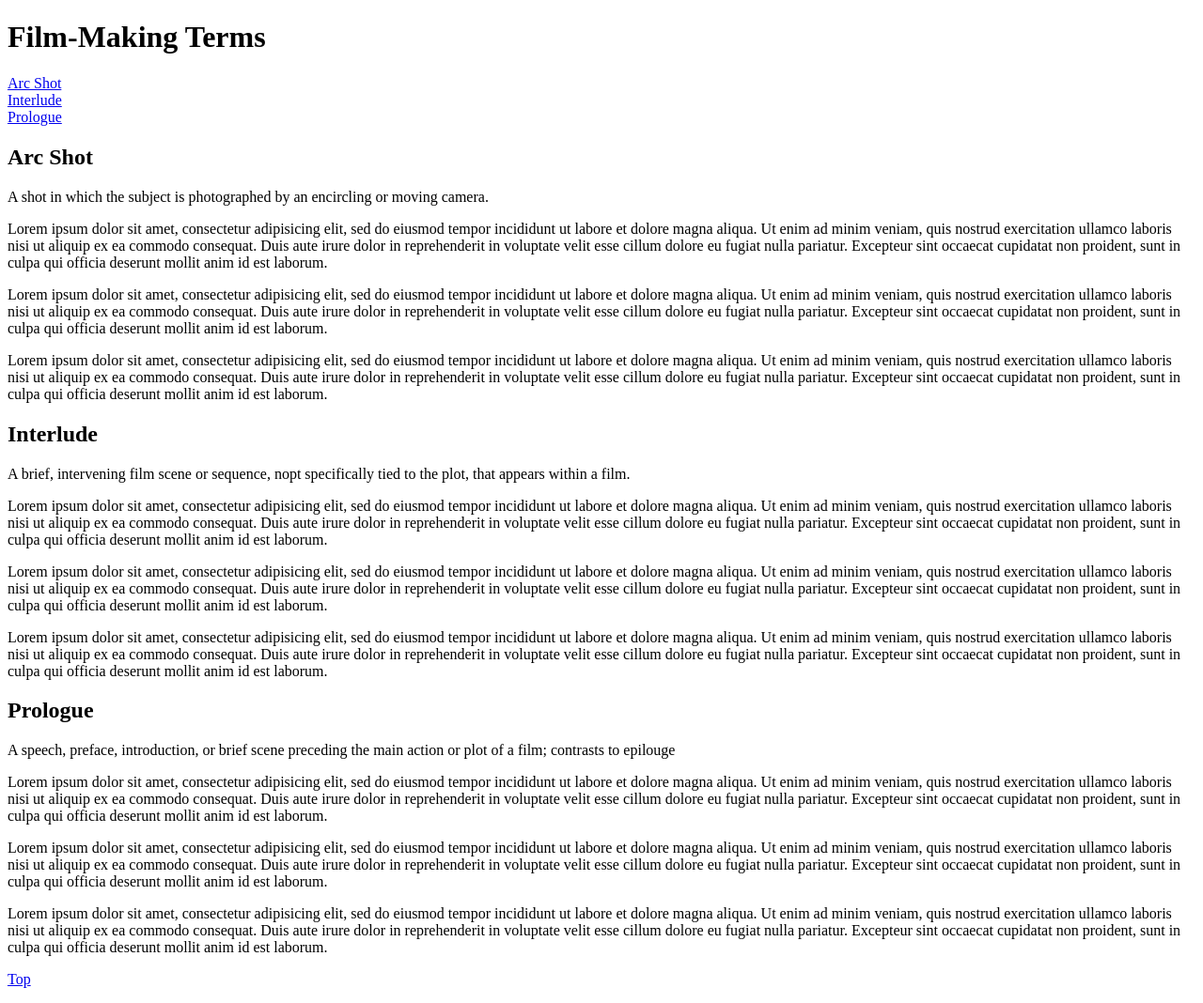
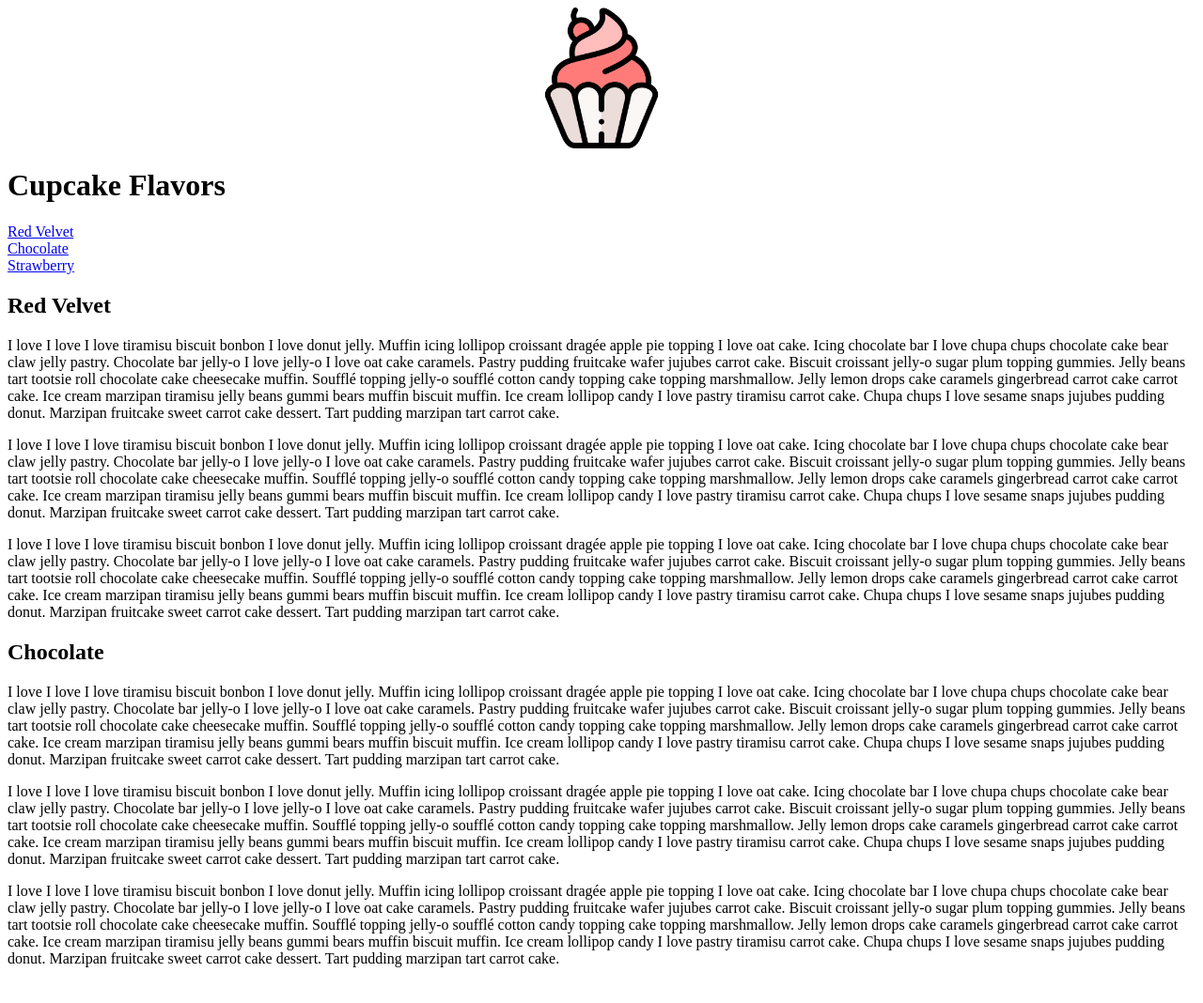
Before and after one commit to JWillis0148/Jump-Links, a plain HTML site: page index.html in a window 1280 px wide. Shown: the whole page at 94% size. After the commit the page ends 1046 px from the top, so only its background shows below. Drawn offline with Linux system fonts and the light colour scheme.

Commit message:
Add files via upload

```diff
--- a/index.html
+++ b/index.html
@@ -3,28 +3,35 @@
   <head>
     <meta charset="utf-8">
     <title>Jump Links</title>
+    <style media="screen">
+      .center{
+        width:150px;
+        display: block;
+        margin-right: auto;
+        margin-left: auto;
+      }
+    </style>
   </head>
-  <h1 id="top">Film-Making Terms</h1>
+<img src="images/cupcake.png" alt="Cupcake" class="center">
+  <h1 id="top">Cupcake Flavors</h1>
   <body>
-    <a href="#arc_shot">Arc Shot</a><br />
-    <a href="interlude">Interlude</a><br />
-    <a href="prologue">Prologue</a><br />
-    <h2 id="arc_shot">Arc Shot</h2>
-    <p>A shot in which the subject is photographed by an encircling or moving camera.</p>
-    <p>Lorem ipsum dolor sit amet, consectetur adipisicing elit, sed do eiusmod tempor incididunt ut labore et dolore magna aliqua. Ut enim ad minim veniam, quis nostrud exercitation ullamco laboris nisi ut aliquip ex ea commodo consequat. Duis aute irure dolor in reprehenderit in voluptate velit esse cillum dolore eu fugiat nulla pariatur. Excepteur sint occaecat cupidatat non proident, sunt in culpa qui officia deserunt mollit anim id est laborum.</p>
-    <p>Lorem ipsum dolor sit amet, consectetur adipisicing elit, sed do eiusmod tempor incididunt ut labore et dolore magna aliqua. Ut enim ad minim veniam, quis nostrud exercitation ullamco laboris nisi ut aliquip ex ea commodo consequat. Duis aute irure dolor in reprehenderit in voluptate velit esse cillum dolore eu fugiat nulla pariatur. Excepteur sint occaecat cupidatat non proident, sunt in culpa qui officia deserunt mollit anim id est laborum.</p>
-    <p>Lorem ipsum dolor sit amet, consectetur adipisicing elit, sed do eiusmod tempor incididunt ut labore et dolore magna aliqua. Ut enim ad minim veniam, quis nostrud exercitation ullamco laboris nisi ut aliquip ex ea commodo consequat. Duis aute irure dolor in reprehenderit in voluptate velit esse cillum dolore eu fugiat nulla pariatur. Excepteur sint occaecat cupidatat non proident, sunt in culpa qui officia deserunt mollit anim id est laborum.</p>
-    <h2 id="interlude">Interlude</h2>
-    <p>A brief, intervening film scene or sequence, nopt specifically tied to the plot, that appears within a film.</p>
-    <p>Lorem ipsum dolor sit amet, consectetur adipisicing elit, sed do eiusmod tempor incididunt ut labore et dolore magna aliqua. Ut enim ad minim veniam, quis nostrud exercitation ullamco laboris nisi ut aliquip ex ea commodo consequat. Duis aute irure dolor in reprehenderit in voluptate velit esse cillum dolore eu fugiat nulla pariatur. Excepteur sint occaecat cupidatat non proident, sunt in culpa qui officia deserunt mollit anim id est laborum.</p>
-    <p>Lorem ipsum dolor sit amet, consectetur adipisicing elit, sed do eiusmod tempor incididunt ut labore et dolore magna aliqua. Ut enim ad minim veniam, quis nostrud exercitation ullamco laboris nisi ut aliquip ex ea commodo consequat. Duis aute irure dolor in reprehenderit in voluptate velit esse cillum dolore eu fugiat nulla pariatur. Excepteur sint occaecat cupidatat non proident, sunt in culpa qui officia deserunt mollit anim id est laborum.</p>
-    <p>Lorem ipsum dolor sit amet, consectetur adipisicing elit, sed do eiusmod tempor incididunt ut labore et dolore magna aliqua. Ut enim ad minim veniam, quis nostrud exercitation ullamco laboris nisi ut aliquip ex ea commodo consequat. Duis aute irure dolor in reprehenderit in voluptate velit esse cillum dolore eu fugiat nulla pariatur. Excepteur sint occaecat cupidatat non proident, sunt in culpa qui officia deserunt mollit anim id est laborum.</p>
-    <h2 id="prologue">Prologue</h2>
-    <p>A speech, preface, introduction, or brief scene preceding the main action or plot of a film; contrasts to epilouge</p>
-    <p>Lorem ipsum dolor sit amet, consectetur adipisicing elit, sed do eiusmod tempor incididunt ut labore et dolore magna aliqua. Ut enim ad minim veniam, quis nostrud exercitation ullamco laboris nisi ut aliquip ex ea commodo consequat. Duis aute irure dolor in reprehenderit in voluptate velit esse cillum dolore eu fugiat nulla pariatur. Excepteur sint occaecat cupidatat non proident, sunt in culpa qui officia deserunt mollit anim id est laborum.</p>
-    <p>Lorem ipsum dolor sit amet, consectetur adipisicing elit, sed do eiusmod tempor incididunt ut labore et dolore magna aliqua. Ut enim ad minim veniam, quis nostrud exercitation ullamco laboris nisi ut aliquip ex ea commodo consequat. Duis aute irure dolor in reprehenderit in voluptate velit esse cillum dolore eu fugiat nulla pariatur. Excepteur sint occaecat cupidatat non proident, sunt in culpa qui officia deserunt mollit anim id est laborum.</p>
-    <p>Lorem ipsum dolor sit amet, consectetur adipisicing elit, sed do eiusmod tempor incididunt ut labore et dolore magna aliqua. Ut enim ad minim veniam, quis nostrud exercitation ullamco laboris nisi ut aliquip ex ea commodo consequat. Duis aute irure dolor in reprehenderit in voluptate velit esse cillum dolore eu fugiat nulla pariatur. Excepteur sint occaecat cupidatat non proident, sunt in culpa qui officia deserunt mollit anim id est laborum.</p>
-    <p><a href="top">Top</a></p>
+    <a href="#red_velvet">Red Velvet</a><br />
+    <a href="chocolate">Chocolate</a><br />
+    <a href="strawberry">Strawberry</a><br />
+
+    <h2 id="red_velvet">Red Velvet</h2>
+
+    <p>I love I love I love tiramisu biscuit bonbon I love donut jelly. Muffin icing lollipop croissant dragée apple pie topping I love oat cake. Icing chocolate bar I love chupa chups chocolate cake bear claw jelly pastry. Chocolate bar jelly-o I love jelly-o I love oat cake caramels. Pastry pudding fruitcake wafer jujubes carrot cake. Biscuit croissant jelly-o sugar plum topping gummies. Jelly beans tart tootsie roll chocolate cake cheesecake muffin. Soufflé topping jelly-o soufflé cotton candy topping cake topping marshmallow. Jelly lemon drops cake caramels gingerbread carrot cake carrot cake. Ice cream marzipan tiramisu jelly beans gummi bears muffin biscuit muffin. Ice cream lollipop candy I love pastry tiramisu carrot cake. Chupa chups I love sesame snaps jujubes pudding donut. Marzipan fruitcake sweet carrot cake dessert. Tart pudding marzipan tart carrot cake.</p>
+    <p>I love I love I love tiramisu biscuit bonbon I love donut jelly. Muffin icing lollipop croissant dragée apple pie topping I love oat cake. Icing chocolate bar I love chupa chups chocolate cake bear claw jelly pastry. Chocolate bar jelly-o I love jelly-o I love oat cake caramels. Pastry pudding fruitcake wafer jujubes carrot cake. Biscuit croissant jelly-o sugar plum topping gummies. Jelly beans tart tootsie roll chocolate cake cheesecake muffin. Soufflé topping jelly-o soufflé cotton candy topping cake topping marshmallow. Jelly lemon drops cake caramels gingerbread carrot cake carrot cake. Ice cream marzipan tiramisu jelly beans gummi bears muffin biscuit muffin. Ice cream lollipop candy I love pastry tiramisu carrot cake. Chupa chups I love sesame snaps jujubes pudding donut. Marzipan fruitcake sweet carrot cake dessert. Tart pudding marzipan tart carrot cake.</p>
+    <p>I love I love I love tiramisu biscuit bonbon I love donut jelly. Muffin icing lollipop croissant dragée apple pie topping I love oat cake. Icing chocolate bar I love chupa chups chocolate cake bear claw jelly pastry. Chocolate bar jelly-o I love jelly-o I love oat cake caramels. Pastry pudding fruitcake wafer jujubes carrot cake. Biscuit croissant jelly-o sugar plum topping gummies. Jelly beans tart tootsie roll chocolate cake cheesecake muffin. Soufflé topping jelly-o soufflé cotton candy topping cake topping marshmallow. Jelly lemon drops cake caramels gingerbread carrot cake carrot cake. Ice cream marzipan tiramisu jelly beans gummi bears muffin biscuit muffin. Ice cream lollipop candy I love pastry tiramisu carrot cake. Chupa chups I love sesame snaps jujubes pudding donut. Marzipan fruitcake sweet carrot cake dessert. Tart pudding marzipan tart carrot cake.</p>
+
+    <h2 id="chocolate">Chocolate</h2>
+
+    <p>I love I love I love tiramisu biscuit bonbon I love donut jelly. Muffin icing lollipop croissant dragée apple pie topping I love oat cake. Icing chocolate bar I love chupa chups chocolate cake bear claw jelly pastry. Chocolate bar jelly-o I love jelly-o I love oat cake caramels. Pastry pudding fruitcake wafer jujubes carrot cake. Biscuit croissant jelly-o sugar plum topping gummies. Jelly beans tart tootsie roll chocolate cake cheesecake muffin. Soufflé topping jelly-o soufflé cotton candy topping cake topping marshmallow. Jelly lemon drops cake caramels gingerbread carrot cake carrot cake. Ice cream marzipan tiramisu jelly beans gummi bears muffin biscuit muffin. Ice cream lollipop candy I love pastry tiramisu carrot cake. Chupa chups I love sesame snaps jujubes pudding donut. Marzipan fruitcake sweet carrot cake dessert. Tart pudding marzipan tart carrot cake.</p>
+    <p>I love I love I love tiramisu biscuit bonbon I love donut jelly. Muffin icing lollipop croissant dragée apple pie topping I love oat cake. Icing chocolate bar I love chupa chups chocolate cake bear claw jelly pastry. Chocolate bar jelly-o I love jelly-o I love oat cake caramels. Pastry pudding fruitcake wafer jujubes carrot cake. Biscuit croissant jelly-o sugar plum topping gummies. Jelly beans tart tootsie roll chocolate cake cheesecake muffin. Soufflé topping jelly-o soufflé cotton candy topping cake topping marshmallow. Jelly lemon drops cake caramels gingerbread carrot cake carrot cake. Ice cream marzipan tiramisu jelly beans gummi bears muffin biscuit muffin. Ice cream lollipop candy I love pastry tiramisu carrot cake. Chupa chups I love sesame snaps jujubes pudding donut. Marzipan fruitcake sweet carrot cake dessert. Tart pudding marzipan tart carrot cake.</p>
+    <p>I love I love I love tiramisu biscuit bonbon I love donut jelly. Muffin icing lollipop croissant dragée apple pie topping I love oat cake. Icing chocolate bar I love chupa chups chocolate cake bear claw jelly pastry. Chocolate bar jelly-o I love jelly-o I love oat cake caramels. Pastry pudding fruitcake wafer jujubes carrot cake. Biscuit croissant jelly-o sugar plum topping gummies. Jelly beans tart tootsie roll chocolate cake cheesecake muffin. Soufflé topping jelly-o soufflé cotton candy topping cake topping marshmallow. Jelly lemon drops cake caramels gingerbread carrot cake carrot cake. Ice cream marzipan tiramisu jelly beans gummi bears muffin biscuit muffin. Ice cream lollipop candy I love pastry tiramisu carrot cake. Chupa chups I love sesame snaps jujubes pudding donut. Marzipan fruitcake sweet carrot cake dessert. Tart pudding marzipan tart carrot cake.</p>
+
+
 
   </body>
 </html>
```
